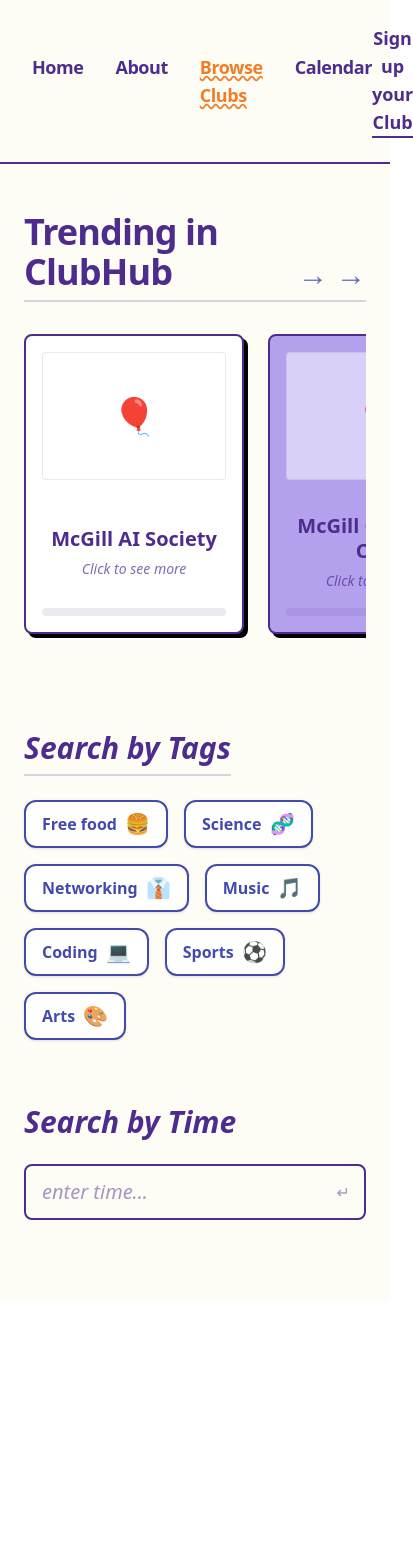
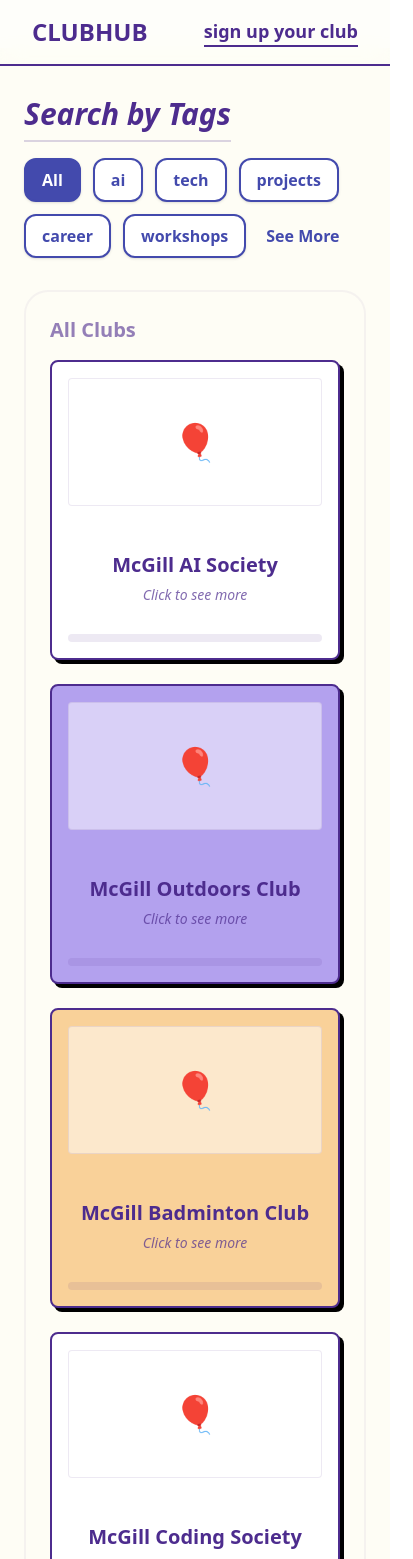
Before and after one commit to FeliciaW05/McWiCS-Club-Hub, a Next.js app in the folder club-hub/: page /browse in a window 390 px wide. Shown: the top 1559 px of the page, 413 px wide, since content can reach past the window. Before the commit the page ends 1300 px from the top, so only its background shows below. Built offline with nearby package versions, Linux system fonts and the light colour scheme.

Commit message:
add search by tags on browse page

```diff
--- a/club-hub/src/app/browse/page.js
+++ b/club-hub/src/app/browse/page.js
@@ -1,118 +1,168 @@
-import React from 'react';
+"use client";
+
+import React, { useState } from 'react';
 import Link from 'next/link';
-// 1. IMPORT DATA DIRECTLY (Same source your route.js uses)
 import clubs from "@/lib/clubs.json";
 
 // --- SUB-COMPONENTS ---
+
 const Navbar = () => (
-  <nav className="flex justify-between items-center py-6 px-8 border-b-2 border-club-dark bg-club-white sticky top-0 z-50">
-    <div className="flex gap-8 text-lg font-bold tracking-tight text-club-dark">
-      <Link href="/" className="hover:text-club-blue hover:underline decoration-wavy">Home</Link>
-      <Link href="#" className="hover:text-club-blue hover:underline decoration-wavy">About</Link>
-      <Link href="/browse" className="text-club-orange underline decoration-wavy">Browse Clubs</Link>
-      <Link href="#" className="hover:text-club-blue hover:underline decoration-wavy">Calendar</Link>
+  <nav className="nav-container">
+    <div className="text-2xl font-black text-club-dark md:hidden">CLUBHUB</div>
+    <div className="nav-links">
+      <Link href="/" className="nav-link-item">
+        Home
+      </Link>
+      <Link href="#" className="nav-link-item">
+        About
+      </Link>
+      <Link href="/browse" className="nav-link-item">
+        Browse Clubs
+      </Link>
+      <Link href="#" className="nav-link-item">
+        Calendar
+      </Link>
     </div>
-    <button className="text-lg font-bold border-b-2 border-club-dark hover:text-club-orange hover:border-club-orange transition-colors">
-      Sign up your Club
-    </button>
+    <button className="nav-signup-btn">sign up your club</button>
   </nav>
 );
 
 const ClubCard = ({ title, color, id }) => (
   <Link href={`/club/${id}`} className="block">
     <div className={`min-w-[220px] h-[300px] ${color} border-2 border-club-dark rounded-lg shadow-[4px_4px_0px_0px_rgba(0,0,0,1)] hover:translate-x-[2px] hover:translate-y-[2px] hover:shadow-none transition-all cursor-pointer overflow-hidden flex flex-col justify-between p-4`}>
-
       <div className="w-full h-32 bg-white/50 rounded border border-club-dark/10 flex items-center justify-center text-4xl mb-4">
         🎈
       </div>
-
       <div className="text-center space-y-2">
         <h3 className="font-bold text-xl leading-tight text-club-dark">{title}</h3>
         <p className="text-sm italic opacity-70">Click to see more</p>
       </div>
-
       <div className="w-full h-2 bg-club-dark/10 rounded-full"></div>
     </div>
   </Link>
 );
 
-const TagButton = ({ label, icon }) => (
-  <button className="flex items-center gap-2 px-4 py-2 border-2 border-club-blue text-club-blue font-bold rounded-xl bg-white hover:bg-club-cream hover:text-club-dark hover:border-club-dark transition-all shadow-sm hover:shadow-[2px_2px_0px_0px_#434AAD]">
-    {label} {icon && <span className="text-xl">{icon}</span>}
+const TagButton = ({ label, isActive, onClick }) => (
+  <button
+    onClick={onClick}
+    className={`flex items-center gap-2 px-4 py-2 border-2 border-club-blue font-bold rounded-xl transition-all shadow-sm
+      ${isActive
+        ? "bg-club-blue text-white shadow-[2px_2px_0px_0px_#000]"
+        : "bg-white text-club-blue hover:bg-club-cream hover:text-club-dark hover:border-club-dark hover:shadow-[2px_2px_0px_0px_#434AAD]"
+      }`}
+  >
+    {label}
   </button>
 );
 
 // --- MAIN PAGE COMPONENT ---
 
 export default function Browse() {
-  // 2. ASSIGN DATA TO VARIABLE (No async/await needed!)
-  // If you later add a real database, you can switch this line to a database call.
-  const clubsData = clubs;
+  const [selectedTag, setSelectedTag] = useState("All");
 
-  // Define colors to cycle through for the card styling
+  // NEW: State to control the dropdown window
+  const [isTagsOpen, setIsTagsOpen] = useState(false);
+
   const colors = ["bg-white", "bg-club-light", "bg-club-cream"];
+
+  // 1. EXTRACT TAGS DYNAMICALLY
+  const allTags = ["All", ...new Set(clubs.flatMap(club => club.tags || []))];
+
+  // NEW: Create a preview list (e.g., first 6 tags) for the "One Line" view
+  const previewTags = allTags.slice(0, 6);
+
+  // 2. FILTER LOGIC
+  const filteredClubs = selectedTag === "All"
+    ? clubs
+    : clubs.filter(club => club.tags && club.tags.includes(selectedTag));
 
   return (
     <div className="min-h-screen bg-club-white text-club-dark font-sans pb-20">
       <Navbar />
 
-      <div className="max-w-6xl mx-auto px-6 space-y-16 mt-12">
+      <div className="max-w-6xl mx-auto px-6 space-y-16 mt-12 pt-12">
 
-        {/* SECTION 1: TRENDING */}
-        <section className="space-y-6">
-          <div className="flex justify-between items-end border-b-2 border-club-dark/20 pb-2">
-            <h1 className="text-4xl font-bold tracking-tight">Trending in ClubHub</h1>
-            <div className="flex gap-2 text-3xl font-black text-club-blue animate-pulse">
-                <span>→</span><span>→</span>
+        {/* SECTION 2: SEARCH BY TAGS */}
+        <section className="space-y-8">
+          <div className="space-y-4 relative"> {/* Added relative for positioning dropdown */}
+            <h2 className="text-3xl font-bold italic border-b-2 border-club-dark/20 pb-2 inline-block">
+              Search by Tags
+            </h2>
+
+            {/* Tag Preview Row (One Line) */}
+            <div className="flex flex-wrap gap-3 items-center">
+              {previewTags.map((tag) => (
+                <TagButton
+                  key={tag}
+                  label={tag}
+                  isActive={selectedTag === tag}
+                  onClick={() => setSelectedTag(tag)}
+                />
+              ))}
+
+              {/* "See More" Button */}
+              {!isTagsOpen && (
+                <button
+                  onClick={() => setIsTagsOpen(true)}
+                  className="text-club-blue font-bold hover:text-club-orange ml-2"
+                >
+                  See More
+                </button>
+              )}
+            </div>
+
+            {/* THE DROPDOWN WINDOW (Only shows when isTagsOpen is true) */}
+            {isTagsOpen && (
+              <div className="absolute top-16 left-0 w-full md:w-2/3 bg-white border-2 border-club-dark rounded-3xl p-6 shadow-[8px_8px_0px_0px_rgba(0,0,0,0.1)] z-40">
+                <div className="flex justify-between items-center mb-4">
+                  <h3 className="font-bold text-xl text-club-dark">All Tags</h3>
+                  <button
+                    onClick={() => setIsTagsOpen(false)}
+                    className="text-gray-400 hover:text-club-orange font-bold px-2"
+                  >
+                    ✕ Close
+                  </button>
+                </div>
+
+                <div className="flex flex-wrap gap-3">
+                  {allTags.map((tag) => (
+                    <TagButton
+                      key={tag}
+                      label={tag}
+                      isActive={selectedTag === tag}
+                      onClick={() => {
+                        setSelectedTag(tag);
+                        setIsTagsOpen(false); // Optional: Close dropdown on selection
+                      }}
+                    />
+                  ))}
                 </div>
               </div>
+            )}
+          </div>
 
-          <div className="flex gap-6 overflow-x-auto pb-8 pt-2 scrollbar-hide snap-x">
-            {/* 3. MAP THE DATA */}
-            {clubsData.map((club, i) => (
+          {/* Filtered Results Grid */}
+          <div className="bg-club-white/50 p-6 rounded-3xl border-2 border-club-dark/5">
+             <h3 className="text-xl font-bold mb-4 text-club-dark/60">
+                {selectedTag === "All" ? "All Clubs" : `Results for "${selectedTag}"`}
+             </h3>
+
+             {filteredClubs.length > 0 ? (
+               <div className="grid grid-cols-1 sm:grid-cols-2 md:grid-cols-3 lg:grid-cols-4 gap-6">
+                 {filteredClubs.map((club, i) => (
                    <ClubCard
                      key={i}
-                // Assuming your JSON has a 'name' field
                      title={club.name}
-                // Assuming your JSON has an 'id' or we use name as ID
                      id={club.name}
-                // Assign a color cyclically
                      color={colors[i % colors.length]}
                    />
                  ))}
                </div>
-        </section>
-
-        {/* SECTION 2: SEARCH BY TAGS */}
-        <section className="space-y-6">
-          <h2 className="text-3xl font-bold italic border-b-2 border-club-dark/20 pb-2 inline-block">
-            Search by Tags
-          </h2>
-          <div className="flex flex-wrap gap-4">
-            <TagButton label="Free food" icon="🍔" />
-            <TagButton label="Science" icon="🧬" />
-            <TagButton label="Networking" icon="👔" />
-            <TagButton label="Music" icon="🎵" />
-            <TagButton label="Coding" icon="💻" />
-            <TagButton label="Sports" icon="⚽" />
-            <TagButton label="Arts" icon="🎨" />
+             ) : (
+               <div className="text-center py-20 text-xl font-bold text-gray-400">
+                 No clubs found with this tag 😔
                </div>
-        </section>
-
-        {/* SECTION 3: SEARCH BY TIME */}
-        <section className="space-y-6">
-          <h2 className="text-3xl font-bold italic flex items-center gap-3">
-            Search by Time
-          </h2>
-          <div className="relative max-w-md group">
-            <input
-              type="text"
-              placeholder="enter time..."
-              className="w-full bg-transparent border-2 border-club-dark rounded-lg px-4 py-3 text-xl focus:outline-none focus:bg-white focus:shadow-[4px_4px_0px_0px_#F17D28] transition-all placeholder:italic placeholder:text-club-dark/50"
-            />
-            <div className="absolute right-4 top-1/2 -translate-y-1/2 text-club-dark/50 group-focus-within:text-club-orange">
-                ↵
-            </div>
+             )}
           </div>
         </section>
 
```
Lines whose indentation alone changed are shown as unchanged.
